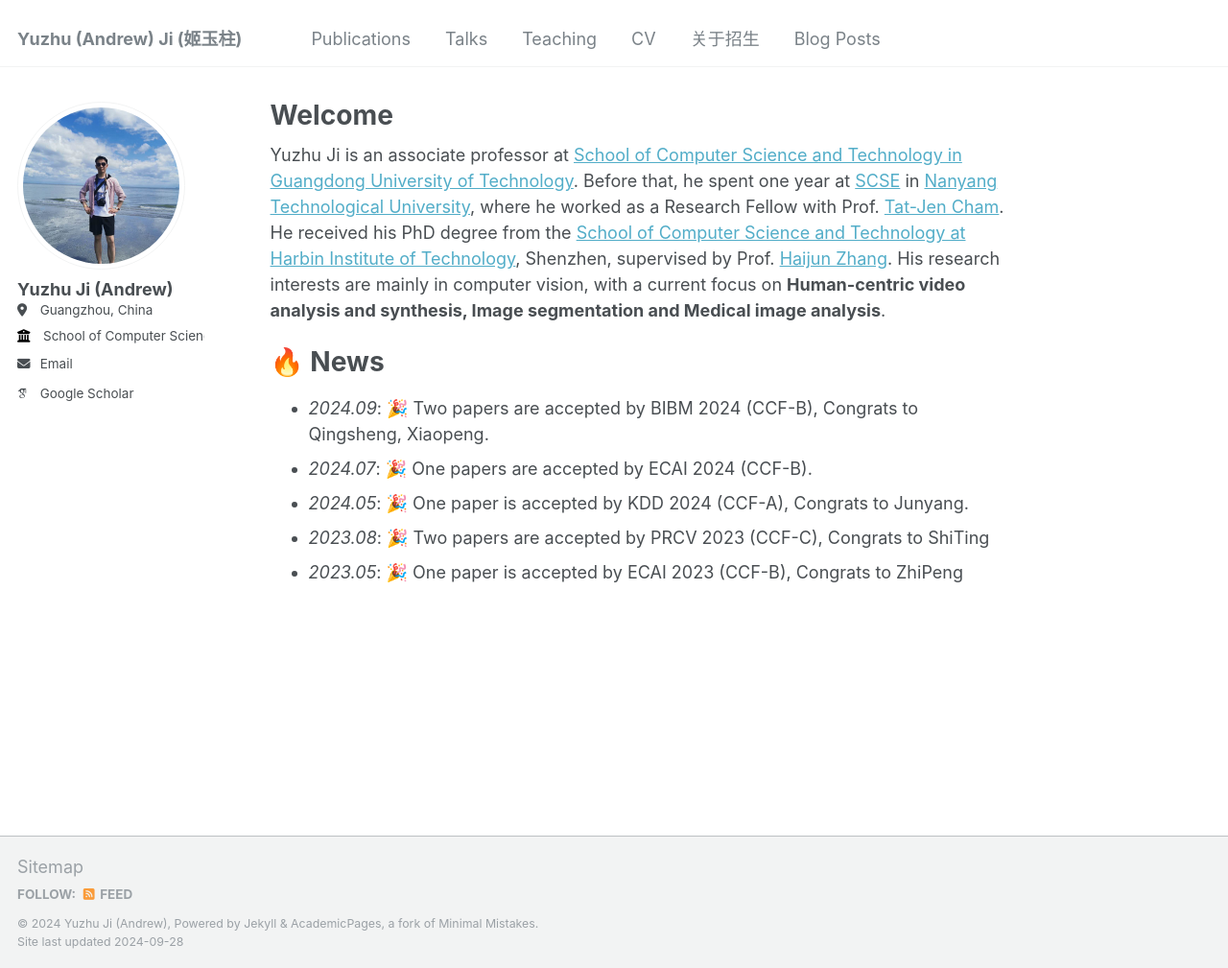
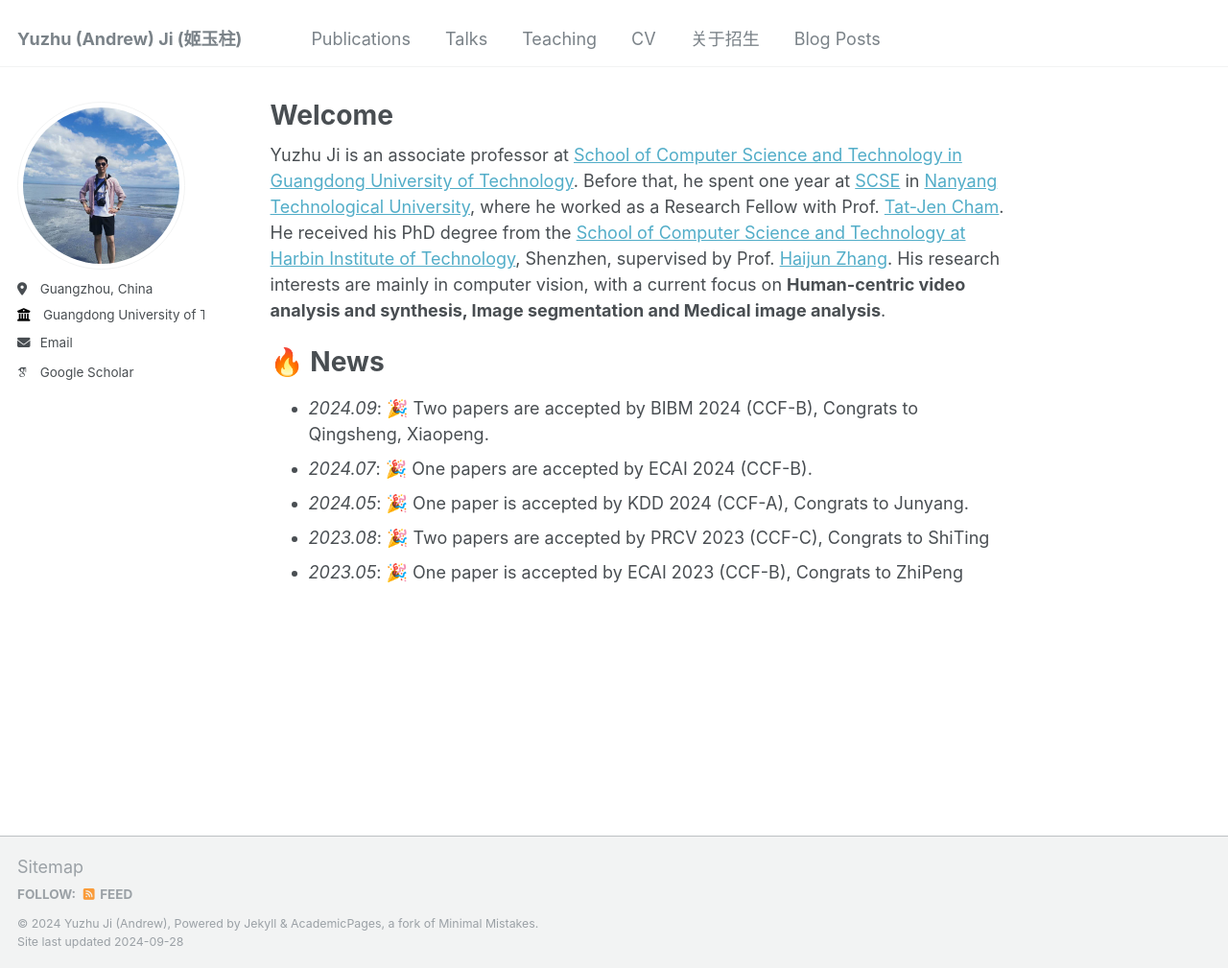
Before and after one commit to AndrewChiyz/andrewchiyz.github.io, a Jekyll site: the page built from _pages/about.md, in a window 1280 px wide and 1009 px high. Shown: the whole window at 96% size. Built offline with Jekyll 4.4.1, drawn with Linux system fonts in a browser that asks for light colours; some web fonts are replaced.

Commit message:
update: teaching

```diff
--- a/_config.yml
+++ b/_config.yml
@@ -22,11 +22,11 @@ repository               : "andrewchiyz/andrewchiyz.github.io"
 author:
   # Biographic information
   avatar           : "android-chrome-512x512.png"
-  name             : "Yuzhu Ji (Andrew)"
+  name             : # "Yuzhu Ji (Andrew)"
   pronouns         : # example: "she/her"
   bio              : # "Short biography for the left-hand sidebar"
   location         : "Guangzhou, China"
-  employer         : "School of Computer Science and Technology, Guangdong University of Technology"
+  employer         : "Guangdong University of Technology"
   uri              : # URL
   email            : "yuzhu.ji@gdut.edu.cn"
 
```
